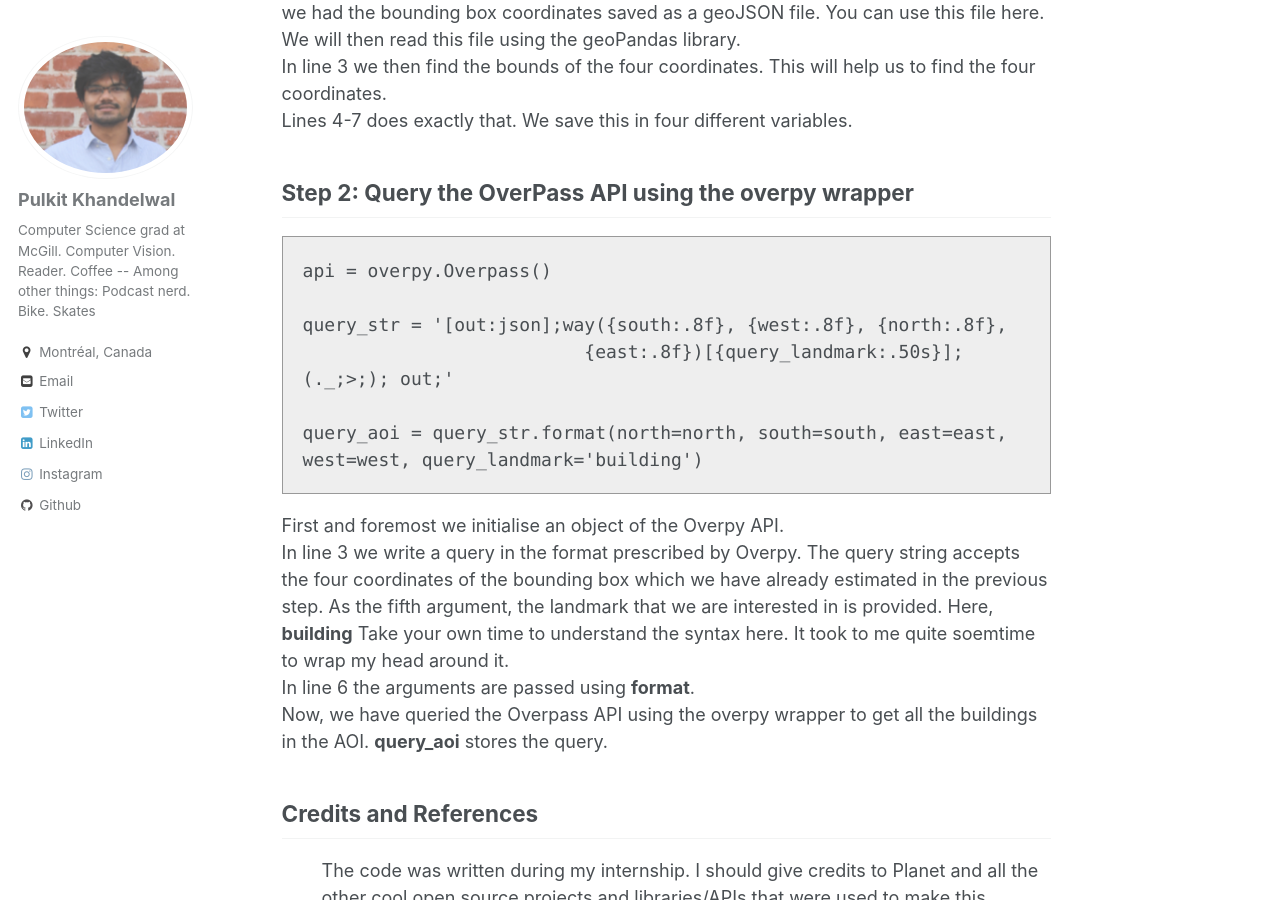
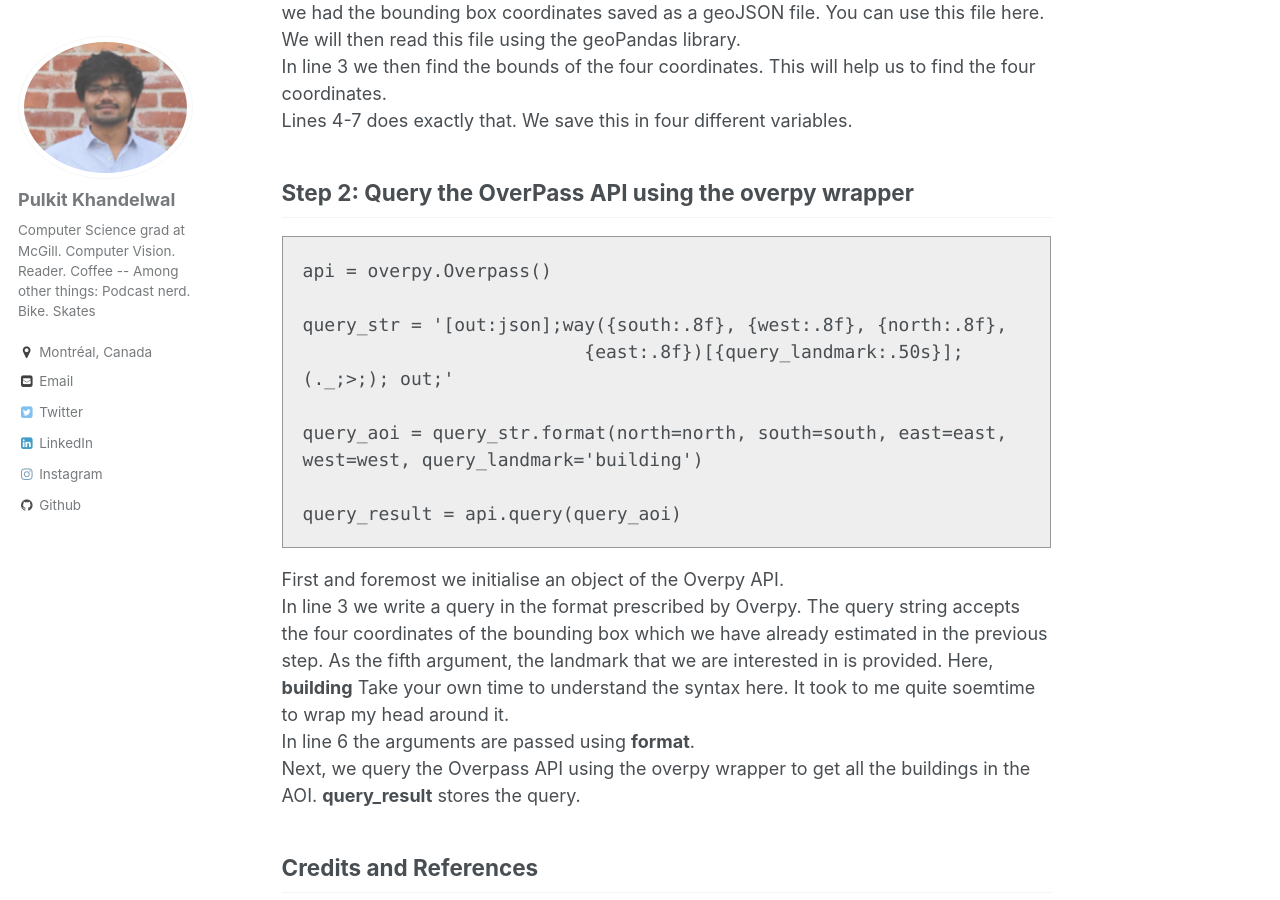
Before and after one commit to Pulkit-Khandelwal/pulkit-khandelwal.github.io, a Jekyll site: the page built from _blog/blog_5_part2.html, in a window 1280 px wide and 900 px high, scrolled down 1472 px. Built offline with Jekyll 4.4.1, drawn with Linux system fonts in a browser that asks for light colours.

Commit message:
Update blog_5_part2.html

```diff
--- a/_blog/blog_5_part2.html
+++ b/_blog/blog_5_part2.html
@@ -137,6 +137,8 @@ query_str = '[out:json];way({south:.8f}, {west:.8f}, {north:.8f},
                           {east:.8f})[{query_landmark:.50s}]; (._;>;); out;'
 
 query_aoi = query_str.format(north=north, south=south, east=east, west=west, query_landmark='building')
+
+query_result = api.query(query_aoi)
 </pre>
 
 
@@ -147,7 +149,7 @@ bounding box which we have already estimated in the previous step. As the fifth
 is provided. Here, <b>building</b> Take your own time to understand the syntax here. It took
 to me quite soemtime to wrap my head around it. </br>
 In line 6 the arguments are passed using <b>format</b>.</br>
-Now, we have queried the Overpass API using the overpy wrapper to get all the buildings in the AOI. <b>query_aoi</b> stores the
+Next, we query the Overpass API using the overpy wrapper to get all the buildings in the AOI. <b>query_result</b> stores the
 query.
 </p>
 
```
